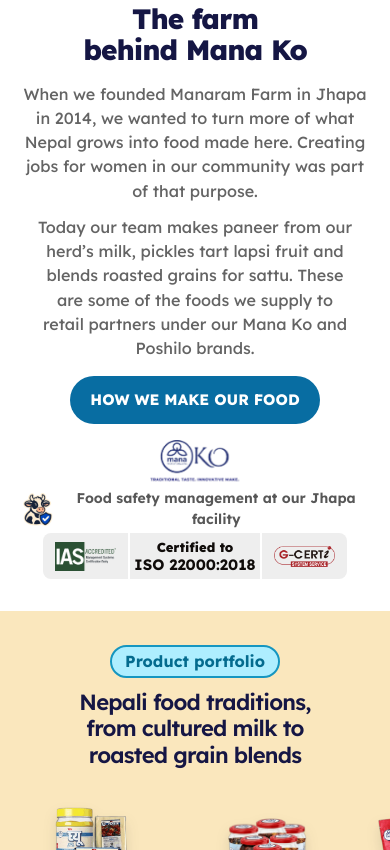
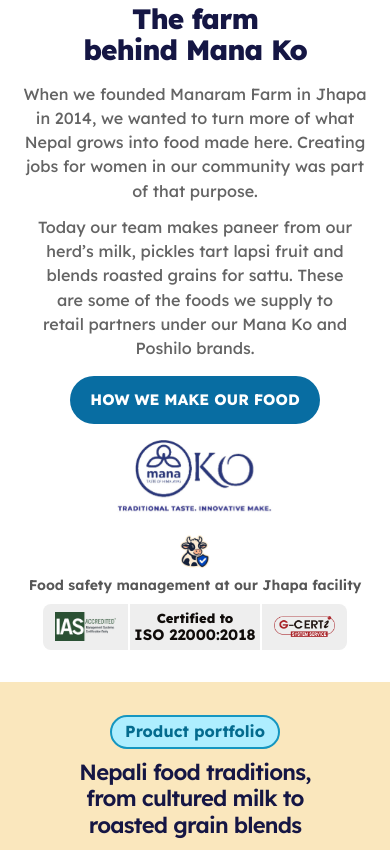
Before and after one commit to Umang-string/Farm, a plain HTML site: page index.html in a window 390 px wide. Shown: the part 944-1794 px from the top of the page. Drawn offline with Linux system fonts and the light colour scheme.

Commit message:
Enlarge the mobile Mana Ko logo and stack the safety caption

```diff
--- a/figma.css
+++ b/figma.css
@@ -900,7 +900,10 @@ html { scroll-padding-top: var(--masthead-height, 0px); }
   .farm-art { width: min(82%, 290px); margin-inline: auto; }
   .farm-info { padding-top: calc(10 * var(--unit)); }
   .farm-intro, .learn { margin-top: 1rem; }
-  .mana-ko { width: 90px; margin-top: 1rem; }
+  .mana-ko { width: clamp(136px, 40vw, 164px); margin-top: 1rem; }
+  .farm-trust { margin-top: 1.25rem; }
+  .farm-trust figcaption { flex-direction: column; gap: .375rem; text-align: center; text-wrap: balance; }
+  .farm-trust .certifications { margin-top: .5rem; }
   .features { --harvest-top: var(--mobile-nav-height); }
   .features-panel { padding: 2.5rem 6%; }
   .promo { width: 100%; gap: .6rem; padding: 1rem; }
--- a/index.html
+++ b/index.html
@@ -11,7 +11,7 @@
   <meta property="og:description" content="From cow’s milk ghee to lapsi achar, discover the foods Manaram Farm makes in Nepal and the retailers that carry them in Nepal and the United States.">
   <link rel="icon" href="favicon.png">
   <link rel="stylesheet" href="typography.css">
-  <link rel="stylesheet" href="figma.css?v=93">
+  <link rel="stylesheet" href="figma.css?v=94">
   <script type="application/ld+json">
     {
       "@context": "https://schema.org",
```
